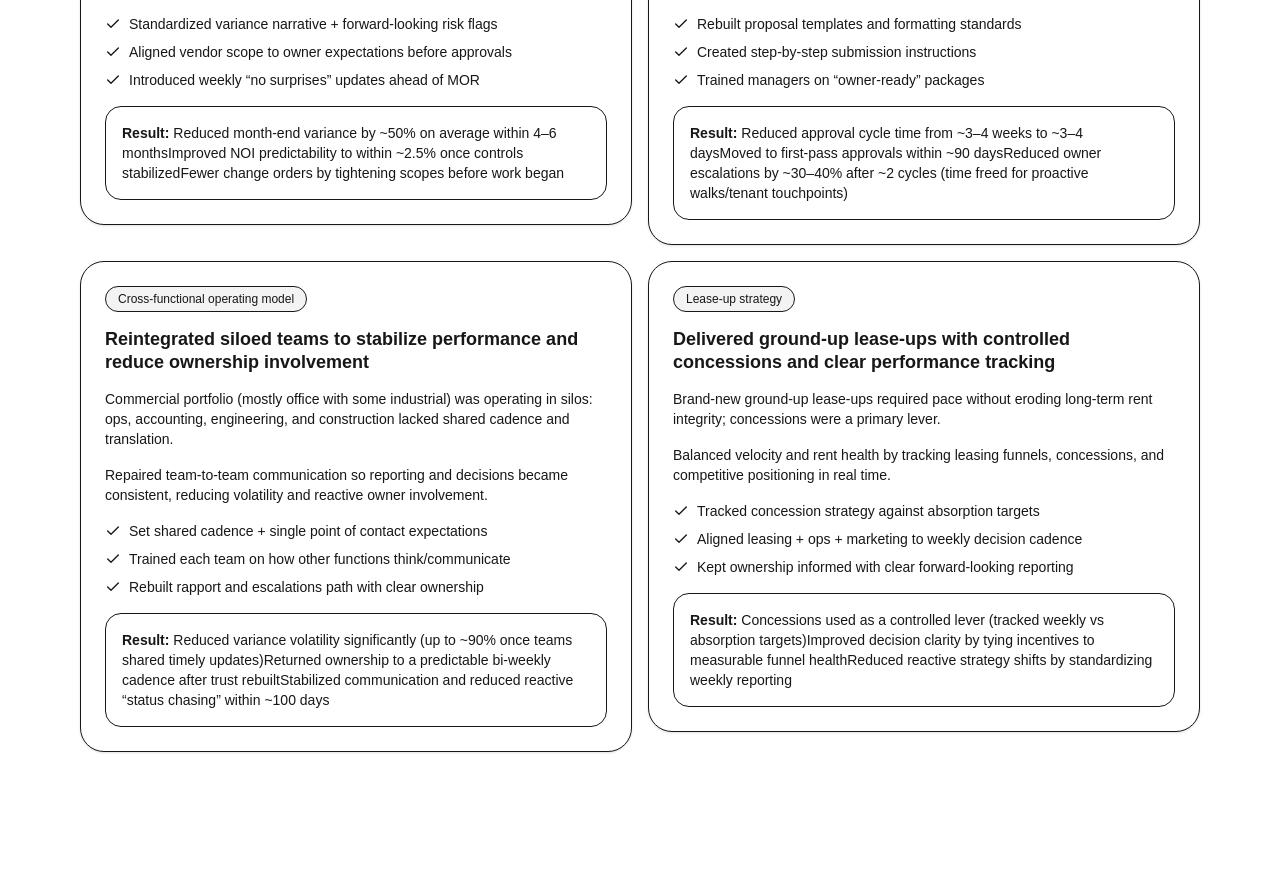
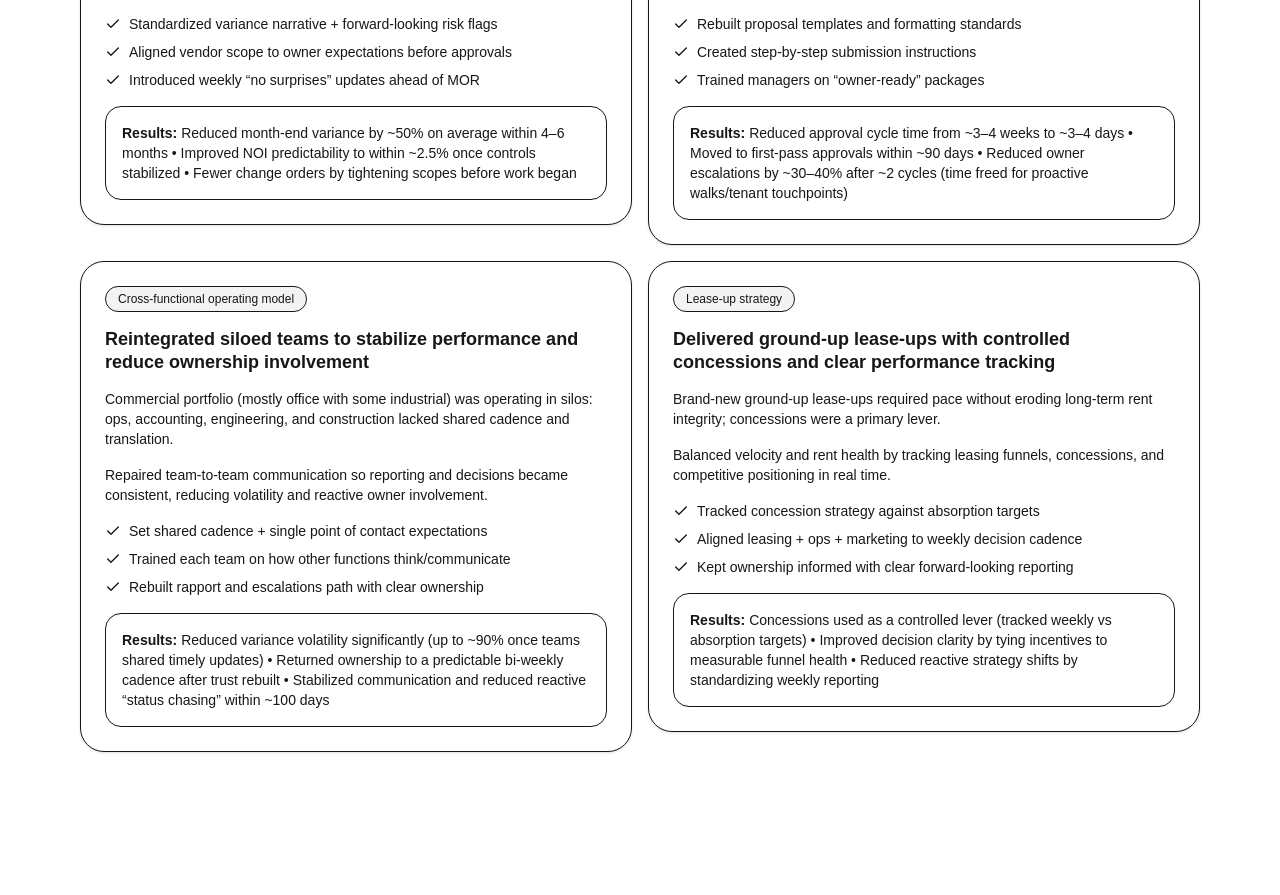
Before and after one commit to BK14782/brian-killian-consulting, a Next.js app: page / in a window 1280 px wide. Shown: the part 2780-3675 px from the top of the page. Built offline with nearby package versions, Linux system fonts and the light colour scheme.

Commit message:
Fix CaseStudyCard metrics typing

```diff
--- a/src/app/page.tsx
+++ b/src/app/page.tsx
@@ -268,7 +268,8 @@ type CaseStudyCardProps = {
   context: string;
   outcome: string;
   bullets: string[];
-  metrics: string;
+  metrics: string[];
+
 };
 
 const CaseStudyCard = ({
@@ -280,6 +281,7 @@ const CaseStudyCard = ({
   bullets,
   metrics,
 }: CaseStudyCardProps) => (
+
   <Link href={href} className="block">
     <Card className="rounded-3xl shadow-sm hover:shadow-md transition">
       <CardContent className="p-6 space-y-4">
@@ -303,7 +305,7 @@ const CaseStudyCard = ({
         </ul>
 
         <div className="rounded-2xl border bg-background/60 p-4 text-sm text-muted-foreground">
-          <strong>Result:</strong> {metrics}
+         <strong>Results:</strong> {metrics.join(" • ")}
         </div>
       </CardContent>
     </Card>
```
